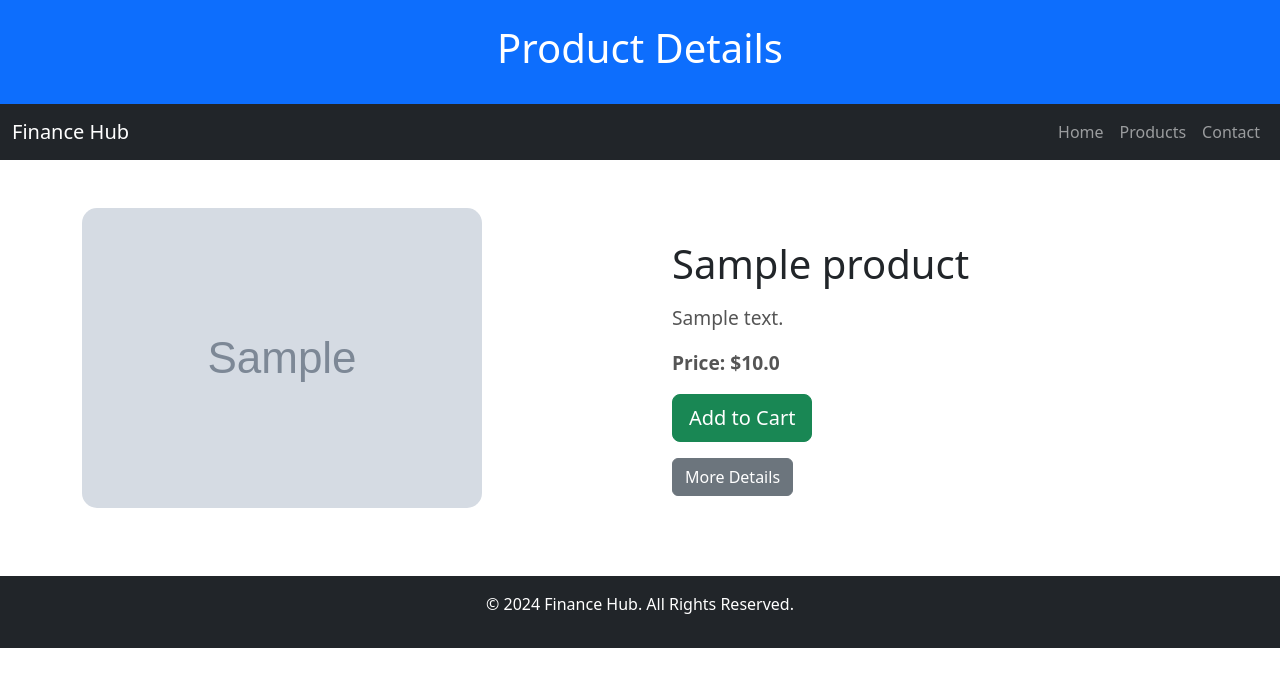
After one commit to mohamadrezabjr/Shop, a Django app: page /products/purchase/1 in a window 1280 px wide. The commit adds this page. Shown: the top 687 px of the page. Run offline with Django 4.2, Linux system fonts and the light colour scheme; tables that the repository leaves empty hold one stand-in row (values such as "Sample post"); grey boxes marked "Sample" are stand-in pictures; some libraries are stand-ins or nearby versions.

Commit message:
added : image,cart,extra_description

```diff
--- a/MyShop/settings.py
+++ b/MyShop/settings.py
@@ -119,7 +119,13 @@ USE_TZ = True
 
 STATIC_URL = 'static/'
 
+STATIC_ROOT = BASE_DIR / 'static'
+
+MEDIA_URL = 'media/'
+MEDIA_ROOT = BASE_DIR / 'media'
+
 # Default primary key field type
 # https://docs.djangoproject.com/en/4.2/ref/settings/#default-auto-field
 
 DEFAULT_AUTO_FIELD = 'django.db.models.BigAutoField'
+LOGIN_REDIRECT_URL ="/"
--- a/MyShop/urls.py
+++ b/MyShop/urls.py
@@ -16,9 +16,13 @@ Including another URLconf
 """
 from django.contrib import admin
 from django.urls import path , include
-
+from django.conf.urls.static import static
+from django.conf import settings
 urlpatterns = [
     path('admin/', admin.site.urls),
-    path('' , include('Shop.urls'))
+    path('' , include('Shop.urls')),
+    path ('' , include('django.contrib.auth.urls')),
 
 ]
+
+urlpatterns += static(settings.MEDIA_URL, document_root=settings.MEDIA_ROOT)
--- a/Shop/admin.py
+++ b/Shop/admin.py
@@ -2,4 +2,5 @@ from django.contrib import admin
 from Shop.models import *
 
 admin.site.register(Product)
+admin.site.register(Cart)
 # Register your models here.
--- a/Shop/models.py
+++ b/Shop/models.py
@@ -1,11 +1,25 @@
 from django.db import models
+from django.contrib.auth.models import User
 
 class Product(models.Model):
+
     name = models.CharField(max_length=100)
     price = models.FloatField()
     condition = models.BooleanField(default=True)
-    # image = models.ImageField(upload_to='products/')
+    image = models.ImageField(null =True , blank=True)
     description = models.TextField(null=True, blank=True)
+    extra_details = models.TextField(null=True, blank=True, default=None)
     def __str__(self):
         return self.name
+class Cart(models.Model):
+
+    name = models.CharField(max_length=100)
+    price = models.FloatField()
+    num = models.IntegerField(default=1)
+    condition = models.BooleanField(default=True)
+    user = models.ForeignKey(User, on_delete=models.CASCADE)
+
+    def __str__(self):
+        return self.name
+
 # Create your models here.
--- /dev/null
+++ b/Shop/templates/details.html
@@ -0,0 +1,68 @@
+{% extends "master.html" %}
+{% block title %}
+Details
+{% endblock %}
+{% block content %}
+
+    <header class="bg-primary text-white text-center py-4">
+        <h1>Product Details</h1>
+    </header>
+
+    <nav class="navbar navbar-expand-lg navbar-dark bg-dark">
+        <div class="container-fluid">
+            <a class="navbar-brand" href="#">Finance Hub</a>
+            <div class="collapse navbar-collapse" id="navbarNav">
+                <ul class="navbar-nav ms-auto">
+                    <li class="nav-item">
+                        <a class="nav-link" href={% url "index" %}>Home</a>
+                    </li>
+                    <li class="nav-item">
+                        <a class="nav-link" href="/products">Products</a>
+                    </li>
+                    <li class="nav-item">
+                        <a class="nav-link" href="https://github.com/mohamadrezabjr">Contact</a>
+                    </li>
+                </ul>
+            </div>
+        </div>
+    </nav>
+
+    <section class="container py-5">
+        <div class="row">
+            <div class="col-md-6">
+                <img src="{{ this_product.image.url }}" alt="{{ this_product.name }}" class="product-image">
+            </div>
+            <div class="col-md-6 product-details">
+                <h1>{{ this_product.name }}</h1>
+                <p>{{ this_product.description }}</p>
+                <p class="product-price">Price: ${{ this_product.price }}</p>
+                <form method="POST" >
+                    {% csrf_token %}
+                    <input type="hidden" name="name" value="{{ this_product.name }}">
+                    <input type="hidden" name="price" value="{{ this_product.price }}">
+                    <button type="submit" class="btn btn-success btn-lg">Add to Cart</button>
+                </form>
+                <button class="btn btn-secondary mt-3" id="toggle-details">More Details</button>
+                <div class="collapse-details mt-3" id="extra-details">
+                    <p>{{ this_product.extra_details }}</p>
+                </div>
+            </div>
+        </div>
+    </section>
+
+    <footer class="bg-dark text-white text-center py-3">
+        <p>&copy; 2024 Finance Hub. All Rights Reserved.</p>
+    </footer>
+
+    <script src="https://cdn.jsdelivr.net/npm/bootstrap@5.3.0/dist/js/bootstrap.bundle.min.js"></script>
+    <script>
+        document.getElementById('toggle-details').addEventListener('click', function() {
+            const details = document.getElementById('extra-details');
+            details.classList.toggle('show');
+        });
+    </script>
+</html>
+
+
+
+{% endblock %}
--- a/Shop/templates/master.html
+++ b/Shop/templates/master.html
@@ -7,6 +7,8 @@
   {% load bootstrap5 %}
   {% bootstrap_css %}
   {% bootstrap_javascript %}
+
+{% block style %}
      <style>
         .card {
             border-radius: 15px;
@@ -43,7 +45,88 @@
         .container .row.g-4 {
             justify-content: center;
         }
+                .product-image {
+            max-width: 100%;
+            height: auto;
+            border-radius: 15px;
+        }
+
+        .product-details {
+            padding: 2rem;
+        }
+
+        .product-details h1 {
+            font-size: 2.5rem;
+            margin-bottom: 1rem;
+        }
+
+        .product-details p {
+            font-size: 1.2rem;
+            color: #555;
+        }
+
+        .product-price {
+            font-size: 1.8rem;
+            font-weight: bold;
+            color: #007bff;
+        }
+
+        .btn-purchase {
+            margin-top: 1.5rem;
+        }
+
+        .collapse-details {
+            display: none;
+            transition: max-height 0.5s ease-out;
+        }
+
+        .collapse-details.show {
+            display: block;
+        }
+        .login-container {
+            width: 100%;
+            max-width: 400px;
+            padding: 2rem;
+            background: white;
+            border-radius: 15px;
+            box-shadow: 0 4px 8px rgba(0, 0, 0, 0.2);
+        }
+
+        .login-container h1 {
+            font-size: 1.8rem;
+            margin-bottom: 1.5rem;
+            text-align: center;
+        }
+
+        .login-container .form-control {
+            margin-bottom: 1rem;
+        }
+
+        .login-container .btn-primary {
+            width: 100%;
+        }
+
+        .login-container .form-text {
+            text-align: center;
+        }
+
+        .login-container .form-text a {
+            text-decoration: none;
+            color: #007bff;
+        }
+
+        .login-container .form-text a:hover {
+            text-decoration: underline;
+        }
+        . login-body {
+            display: flex;
+            justify-content: center;
+            align-items: center;
+            height: 100vh;
+            background-color: #f8f9fa;
+        }
     </style>
+{% endblock %}
 </head>
 <body>
 {% block content %}
--- a/Shop/templates/products.html
+++ b/Shop/templates/products.html
@@ -16,7 +16,7 @@ Products
             <div class="collapse navbar-collapse" id="navbarNav">
                 <ul class="navbar-nav ms-auto">
                     <li class="nav-item">
-                        <a class="nav-link" >Home</a>
+                        <a href = '{% url 'index' %}'class="nav-link" >Home</a>
                     </li>
                     <li class="nav-item">
                         <a class="nav-link" >Register</a>
@@ -41,12 +41,12 @@ Products
             {% for product in products %}
             <div class="col-md-4">
                 <div class="card h-100 text-center">
-{#                    <img src="{{ product.image_url }}" class="card-img-top" alt="{{ product.name }}">#}
+                    <img src="{{ product.image.url }}" class="card-img-top" alt="{{ product.name }}">
                     <div class="card-body">
                         <h3 class="card-title">{{ product.name }}</h3>
                         <p class="card-text">{{ product.description }}</p>
                         <p class="fw-bold text-primary">${{ product.price }}</p>
-                        <a href="/purchase/{{ product.id }}/" class="btn btn-primary">Buy Now</a>
+                        <a href="products/purchase/{{ product.id }}" class="btn btn-primary">Details</a>
                     </div>
                 </div>
             </div>
--- a/Shop/urls.py
+++ b/Shop/urls.py
@@ -1,6 +1,9 @@
 from django.urls import path
 from . import views
+
 urlpatterns = [
     path ('' , views.index, name='index'),
     path('products' , views.product, name='products'),
-]
+    path ('products/purchase/<int:id>' , views.details, name='purchase'),
+    path ('logout/' , views.logout_view, name='log_out'),
+ ]
--- a/Shop/views.py
+++ b/Shop/views.py
@@ -1,8 +1,7 @@
 from tempfile import template
-
 from django.shortcuts import render
 from django.contrib.auth.models import auth
-from django.contrib.auth import authenticate
+from django.contrib.auth import authenticate , logout
 from django.shortcuts import render , redirect
 from .models import *
 from django.http import HttpResponse
@@ -10,12 +9,30 @@ from django.template import loader
 from django.views.decorators.csrf import csrf_exempt
 from datetime import datetime
 
+def logout_view(request):
+    logout(request)
+    return redirect('/')
 def index(request):
-    template = loader.get_template('index.html')
-    return HttpResponse(template.render())
+
+    log= False
+    if request.user.is_authenticated:
+        log = True
+    context = {'log':log ,'user':request.user}
+    return render(request, 'index.html', context)
 
 def product(request):
 
     products = Product.objects.all()
     context = {'products': products}
     return render (request, 'products.html', context=context)
+
+def details(request , id):
+
+    this_product = Product.objects.get(id=id)
+    context = {'this_product': this_product}
+    if request.method == 'POST':
+        this_user = request.user
+        Cart.objects.create(user = this_user, name  = request.POST['name'] , price =request.POST['price'])
+
+
+    return render(request , "details.html", context=context)
```
Also changed, not shown: Shop/templates/index.html (+14 -3 lines), Shop/templates/registration/login.html (added, +73 -0 lines).
